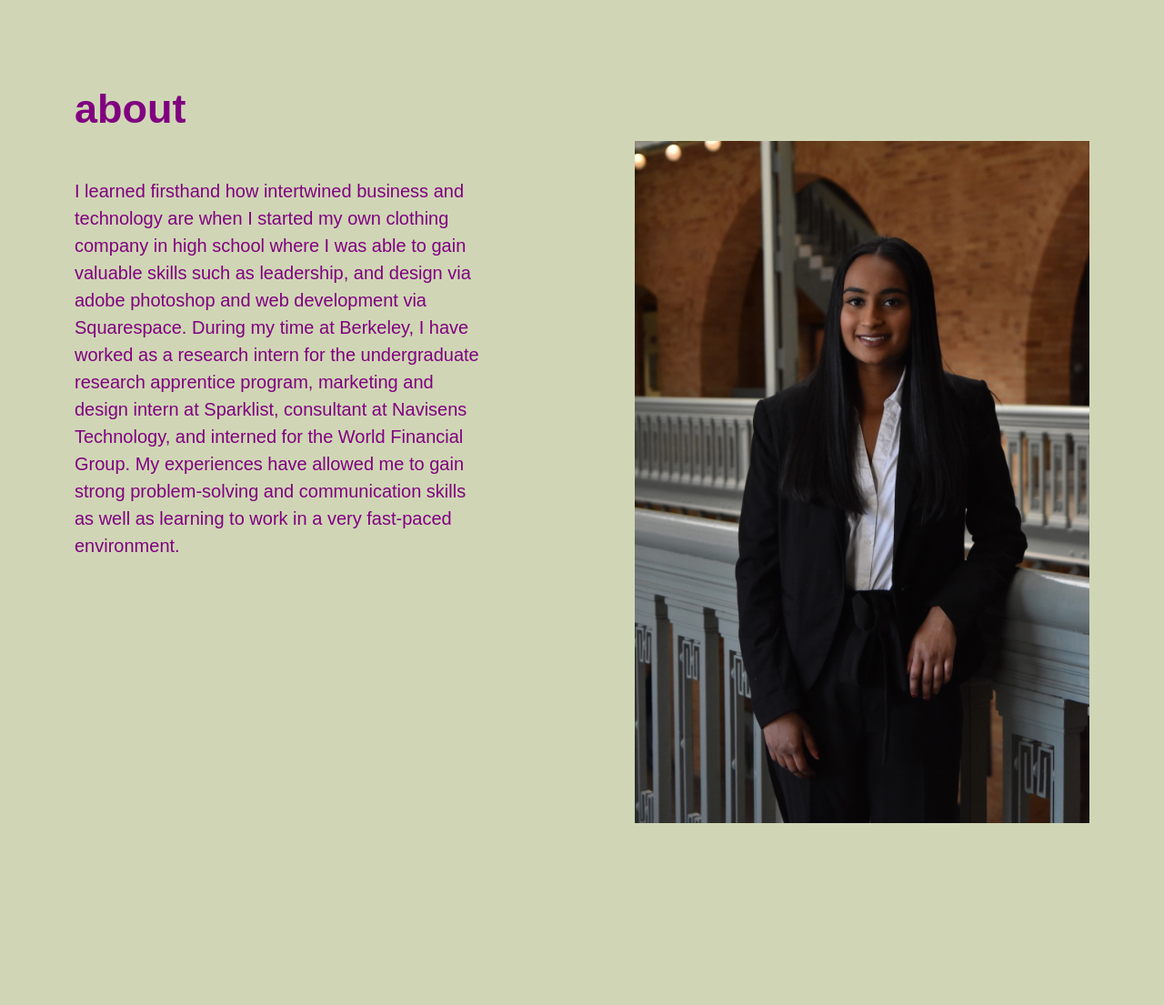
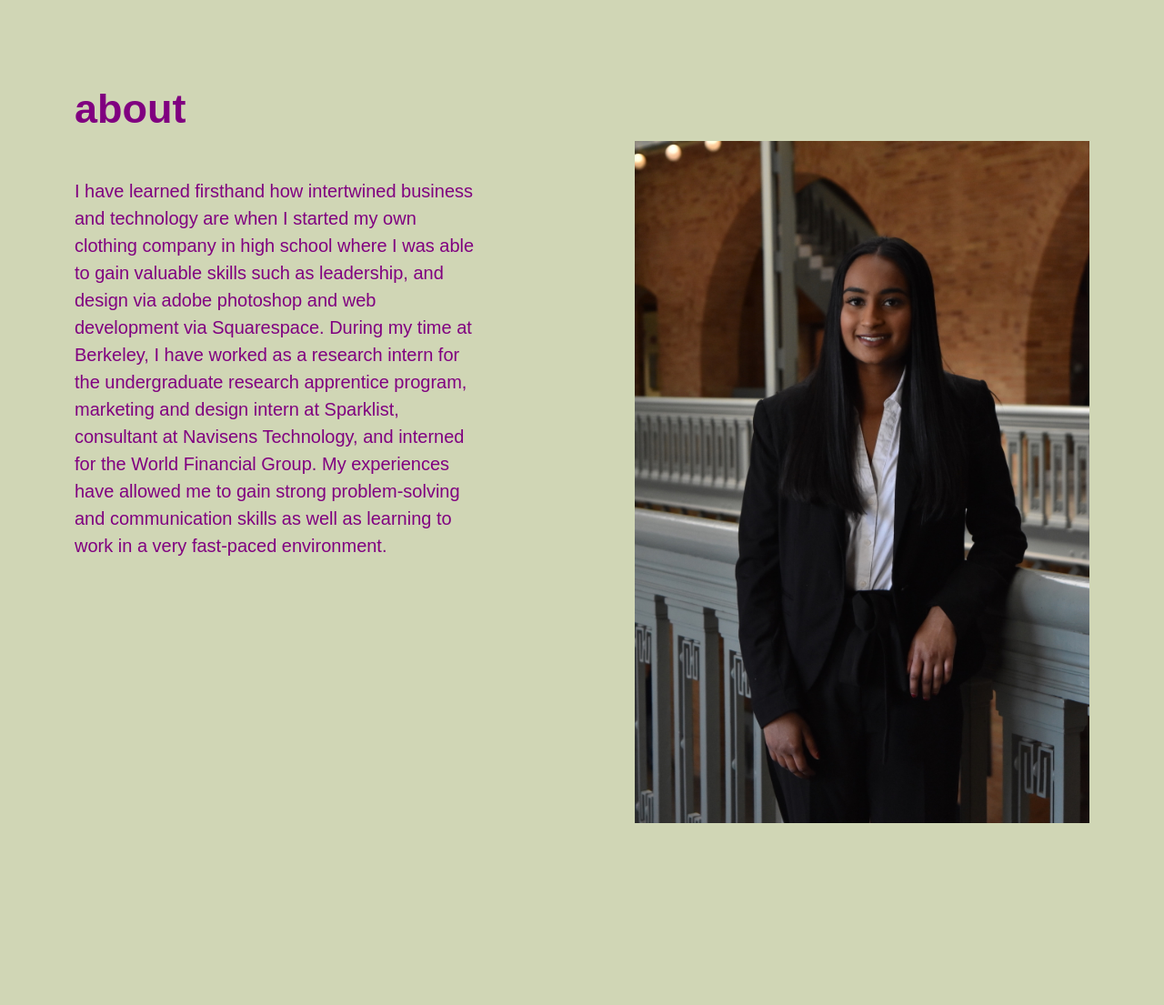
Before and after one commit to dakshinabp/dakshina-mlh-website, a Flask app: page /about in a window 1280 px wide. Shown: the part 61-1166 px from the top of the page at 91% size. Run offline with Flask 2, Linux system fonts and the light colour scheme; some libraries are stand-ins or nearby versions.

Commit message:
remove file

```diff
--- a/flask-website/app/templates/about.html
+++ b/flask-website/app/templates/about.html
@@ -4,7 +4,7 @@
   <h1>about</h1>
   <img src="{{ url_for('static', filename='images/me.JPG')}}" width="500" />
   <p class="about-container">
-    I learned firsthand how intertwined business and technology are when I
+    I have learned firsthand how intertwined business and technology are when I
     started my own clothing company in high school where I was able to gain
     valuable skills such as leadership, and design via adobe photoshop and web
     development via Squarespace. During my time at Berkeley, I have worked as a
```
Also changed, not shown: .github/pull_request_template.md (deleted).
